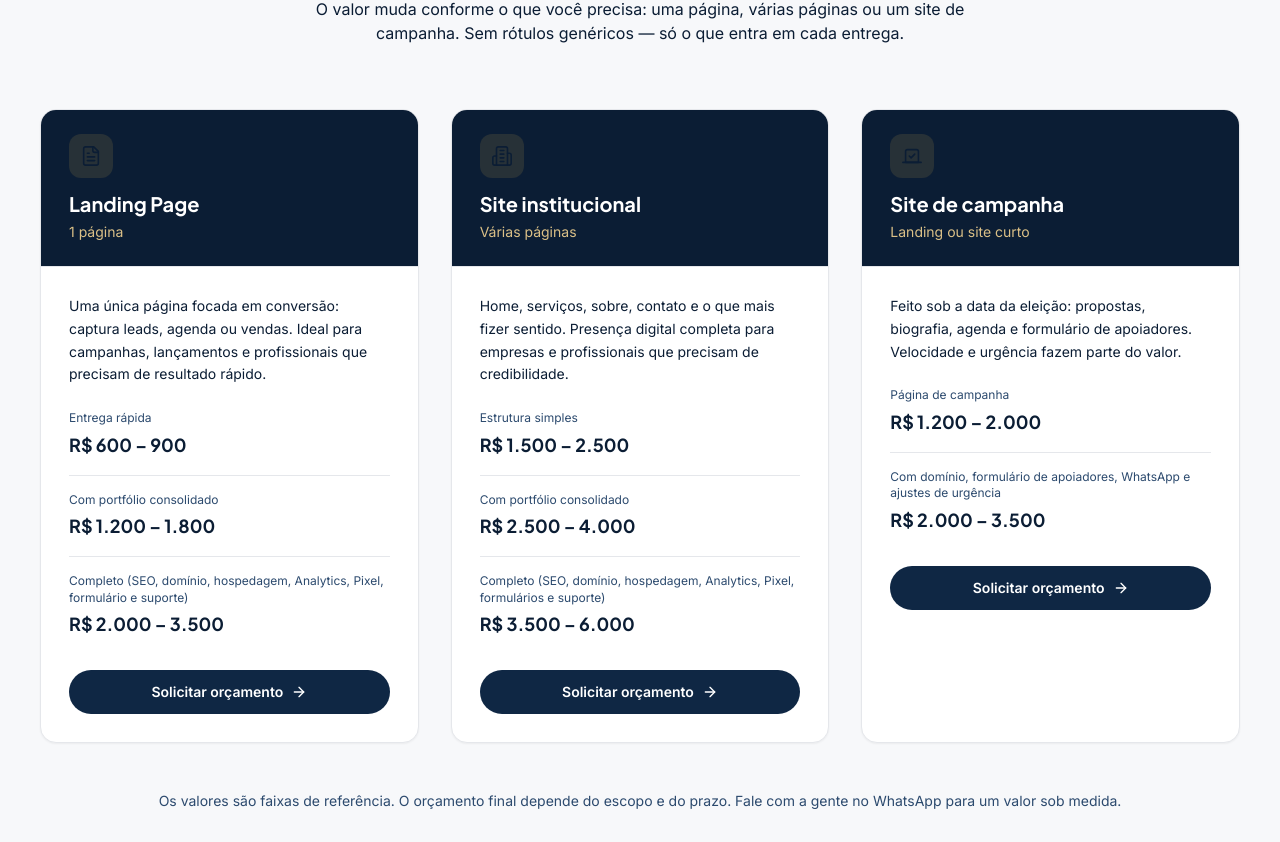
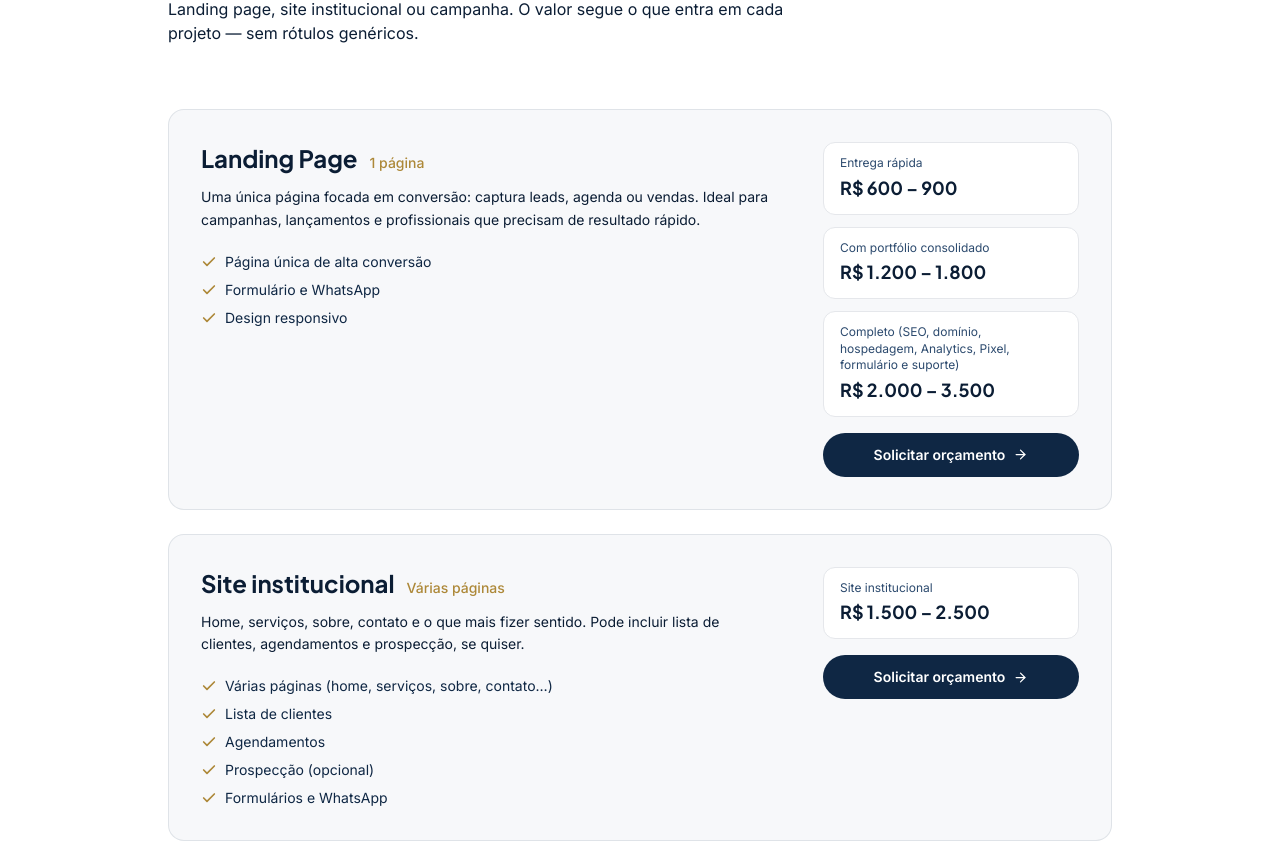
Before and after one commit to rafaelhbello/Lumi-Studio, a Next.js app: page / in a window 1280 px wide. Shown: the part 5913-6755 px from the top of the page. Built offline with nearby package versions, Linux system fonts and the light colour scheme.

Commit message:
Simplifica valores do institucional e redesenha seção de preços

```diff
--- a/components/Pricing.tsx
+++ b/components/Pricing.tsx
@@ -1,17 +1,15 @@
 'use client';
 
 import { motion } from 'framer-motion';
-import { FileText, Building2, Vote, ArrowRight } from 'lucide-react';
+import { Check, ArrowRight } from 'lucide-react';
 import SectionReveal from './SectionReveal';
 import { pricing } from '@/lib/data';
 
-const icons = [FileText, Building2, Vote];
-
 export default function Pricing() {
   return (
-    <section id="valores" className="relative bg-offwhite py-28">
-      <div className="mx-auto max-w-7xl px-6 lg:px-10">
-        <SectionReveal className="mx-auto max-w-2xl text-center">
+    <section id="valores" className="relative bg-white py-28">
+      <div className="mx-auto max-w-5xl px-6 lg:px-10">
+        <SectionReveal className="max-w-2xl">
           <p className="mb-3 text-xs font-semibold uppercase tracking-[0.2em] text-gold-600">
             Valores
           </p>
@@ -19,66 +17,85 @@ export default function Pricing() {
             Quanto custa, por tipo de entrega
           </h2>
           <p className="mt-4 text-navy-500">
-            O valor muda conforme o que você precisa: uma página, várias páginas ou um site de
-            campanha. Sem rótulos genéricos — só o que entra em cada entrega.
+            Landing page, site institucional ou campanha. O valor segue o que entra em cada
+            projeto — sem rótulos genéricos.
           </p>
         </SectionReveal>
 
-        <div className="mt-16 grid grid-cols-1 gap-8 lg:grid-cols-3">
-          {pricing.map((item, i) => {
-            const Icon = icons[i] ?? FileText;
-            return (
-              <SectionReveal key={item.type} delay={i * 0.08}>
-                <motion.div
-                  whileHover={{ y: -6 }}
-                  className="flex h-full flex-col overflow-hidden rounded-2xl border border-navy-700/8 bg-white shadow-sm transition-shadow duration-300 hover:shadow-premium"
-                >
-                  <div className="border-b border-navy-700/8 bg-navy-800 px-7 py-6">
-                    <div className="mb-3 flex h-11 w-11 items-center justify-center rounded-xl bg-gold-500/15">
-                      <Icon size={22} className="text-gold-400" strokeWidth={1.75} />
+        <div className="mt-16 flex flex-col gap-6">
+          {pricing.map((item, i) => (
+            <SectionReveal key={item.type} delay={i * 0.06}>
+              <motion.article
+                whileHover={{ borderColor: 'rgba(200, 162, 76, 0.45)' }}
+                className="rounded-2xl border border-navy-700/10 bg-offwhite p-6 transition-colors duration-300 sm:p-8"
+              >
+                <div className="flex flex-col gap-8 lg:flex-row lg:items-start lg:justify-between">
+                  {/* Esquerda: tipo + descrição + o que inclui */}
+                  <div className="max-w-xl flex-1">
+                    <div className="flex flex-wrap items-baseline gap-x-3 gap-y-1">
+                      <h3 className="font-display text-xl font-bold text-navy-800 sm:text-2xl">
+                        {item.type}
+                      </h3>
+                      <span className="text-sm font-medium text-gold-600">{item.pages}</span>
                     </div>
-                    <h3 className="font-display text-xl font-bold text-white">{item.type}</h3>
-                    <p className="mt-1 text-sm text-gold-300">{item.pages}</p>
+                    <p className="mt-3 text-sm leading-relaxed text-navy-500">
+                      {item.description}
+                    </p>
+                    {item.includes && item.includes.length > 0 && (
+                      <ul className="mt-5 flex flex-col gap-2">
+                        {item.includes.map((line) => (
+                          <li
+                            key={line}
+                            className="flex items-start gap-2 text-sm text-navy-700"
+                          >
+                            <Check
+                              size={16}
+                              className="mt-0.5 flex-shrink-0 text-gold-600"
+                              strokeWidth={2.5}
+                            />
+                            {line}
+                          </li>
+                        ))}
+                      </ul>
+                    )}
                   </div>
 
-                  <div className="flex flex-1 flex-col p-7">
-                    <p className="text-sm leading-relaxed text-navy-500">{item.description}</p>
-
-                    <ul className="mt-6 flex flex-col gap-4">
+                  {/* Direita: faixas de preço */}
+                  <div className="w-full shrink-0 lg:w-64">
+                    <ul className="flex flex-col gap-3">
                       {item.ranges.map((range) => (
                         <li
                           key={range.value}
-                          className="border-t border-navy-700/8 pt-4 first:border-0 first:pt-0"
+                          className="rounded-xl border border-navy-700/8 bg-white px-4 py-3"
                         >
                           <p className="text-xs leading-snug text-navy-400">{range.label}</p>
-                          <p className="mt-1 font-display text-lg font-bold text-navy-800">
+                          <p className="mt-0.5 font-display text-lg font-bold text-navy-800">
                             {range.value}
                           </p>
                         </li>
                       ))}
                     </ul>
-
                     <a
                       href="#cta"
-                      className="group mt-8 inline-flex items-center justify-center gap-2 rounded-full bg-navy-700 px-6 py-3 text-sm font-semibold text-white transition-colors hover:bg-navy-800"
+                      className="group mt-4 inline-flex w-full items-center justify-center gap-2 rounded-full bg-navy-700 px-5 py-3 text-sm font-semibold text-white transition-colors hover:bg-navy-800"
                     >
                       Solicitar orçamento
                       <ArrowRight
-                        size={16}
+                        size={15}
                         className="transition-transform duration-300 group-hover:translate-x-1"
                       />
                     </a>
                   </div>
-                </motion.div>
-              </SectionReveal>
-            );
-          })}
+                </div>
+              </motion.article>
+            </SectionReveal>
+          ))}
         </div>
 
-        <SectionReveal delay={0.2} className="mt-12 text-center">
+        <SectionReveal delay={0.15} className="mt-10">
           <p className="text-sm text-navy-400">
-            Os valores são faixas de referência. O orçamento final depende do escopo e do prazo.
-            Fale com a gente no WhatsApp para um valor sob medida.
+            Valores de referência. O orçamento final depende do escopo e do prazo — fale no
+            WhatsApp para um valor sob medida.
           </p>
         </SectionReveal>
       </div>
--- a/lib/data.ts
+++ b/lib/data.ts
@@ -101,6 +101,11 @@ export const pricing = [
     pages: '1 página',
     description:
       'Uma única página focada em conversão: captura leads, agenda ou vendas. Ideal para campanhas, lançamentos e profissionais que precisam de resultado rápido.',
+    includes: [
+      'Página única de alta conversão',
+      'Formulário e WhatsApp',
+      'Design responsivo',
+    ],
     ranges: [
       { label: 'Entrega rápida', value: 'R$ 600 – 900' },
       { label: 'Com portfólio consolidado', value: 'R$ 1.200 – 1.800' },
@@ -114,14 +119,16 @@ export const pricing = [
     type: 'Site institucional',
     pages: 'Várias páginas',
     description:
-      'Home, serviços, sobre, contato e o que mais fizer sentido. Presença digital completa para empresas e profissionais que precisam de credibilidade.',
+      'Home, serviços, sobre, contato e o que mais fizer sentido. Pode incluir lista de clientes, agendamentos e prospecção, se quiser.',
+    includes: [
+      'Várias páginas (home, serviços, sobre, contato…)',
+      'Lista de clientes',
+      'Agendamentos',
+      'Prospecção (opcional)',
+      'Formulários e WhatsApp',
+    ],
     ranges: [
-      { label: 'Estrutura simples', value: 'R$ 1.500 – 2.500' },
-      { label: 'Com portfólio consolidado', value: 'R$ 2.500 – 4.000' },
-      {
-        label: 'Completo (SEO, domínio, hospedagem, Analytics, Pixel, formulários e suporte)',
-        value: 'R$ 3.500 – 6.000',
-      },
+      { label: 'Site institucional', value: 'R$ 1.500 – 2.500' },
     ],
   },
   {
@@ -129,6 +136,12 @@ export const pricing = [
     pages: 'Landing ou site curto',
     description:
       'Feito sob a data da eleição: propostas, biografia, agenda e formulário de apoiadores. Velocidade e urgência fazem parte do valor.',
+    includes: [
+      'Página de campanha',
+      'Propostas e biografia',
+      'Formulário de apoiadores',
+      'WhatsApp integrado',
+    ],
     ranges: [
       { label: 'Página de campanha', value: 'R$ 1.200 – 2.000' },
       {
```
